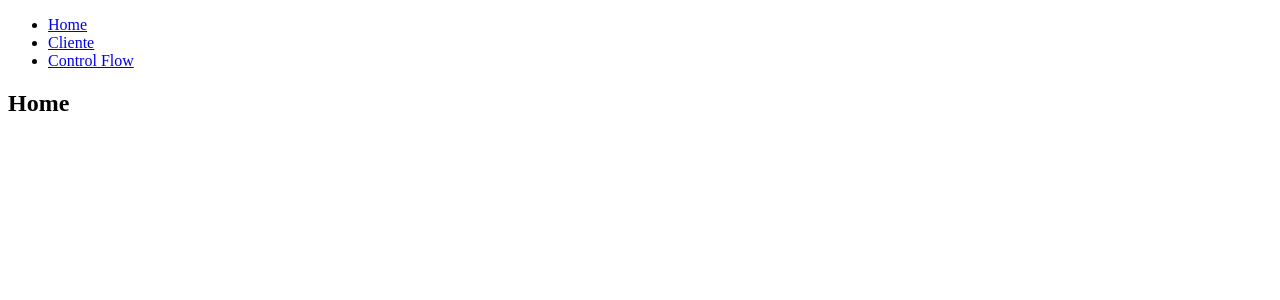
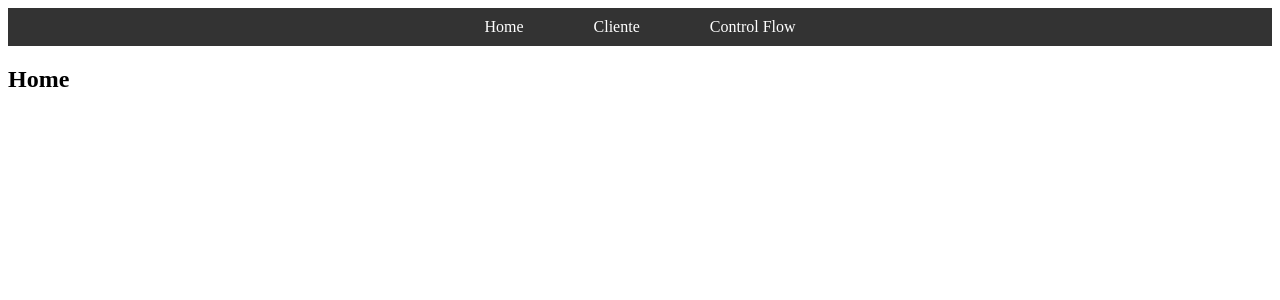
Before and after one commit to Sophia09-pixel/Atividades-Angular, an Angular app: page / in a window 1280 px wide. Shown: the top 300 px of the page. Built offline with nearby package versions, Linux system fonts and the light colour scheme.

Commit message:
feat: estilizando a navbar

```diff
--- a/src/app/components/nav/nav.component.css
+++ b/src/app/components/nav/nav.component.css
@@ -0,0 +1,31 @@
+/* Estilizando a navbar */
+.navbar {
+  list-style-type: none;
+  margin: 0;
+  padding: 0;
+  display: flex;
+  background-color: #333;
+  justify-content: center;
+  align-items: center;
+}
+
+/* Estilizando os itens da navbar */
+.navbar li {
+  margin: 0 20px;
+}
+
+/* Estilizando os links */
+.navbar a {
+  text-decoration: none;
+  color: white;
+  font-size: 16px;
+  padding: 10px 15px;
+  display: block;
+  transition: background-color 0.3s ease;
+}
+
+/* Efeito ao passar o mouse sobre os links */
+.navbar a:hover {
+  background-color: #575757;
+  border-radius: 5px;
+}
--- a/src/app/components/nav/nav.component.html
+++ b/src/app/components/nav/nav.component.html
@@ -1,4 +1,4 @@
-<ul>
+<ul class="navbar">
   <li>
     <a href="/">Home</a>
   </li>
```
